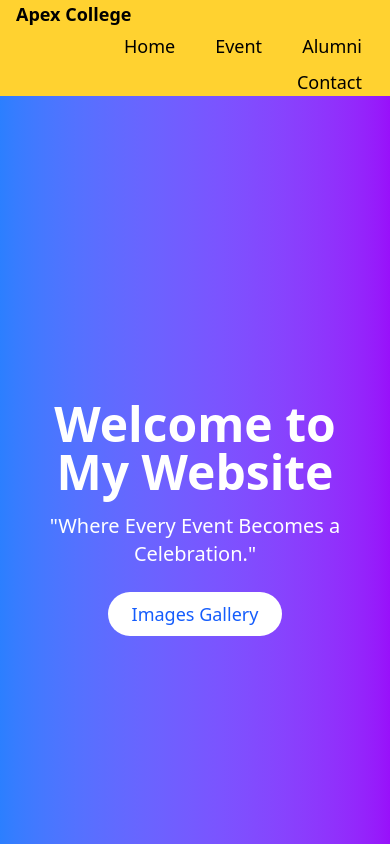
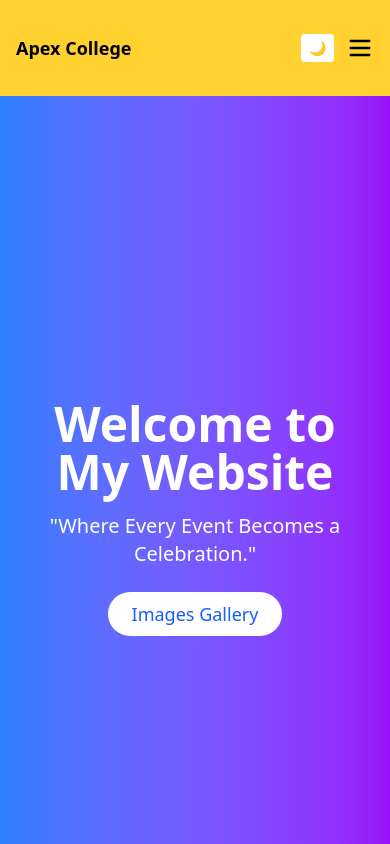
Before and after one commit to barunnbhattarai01/college-mangement-website, a React (Vite) app: page /home in a window 390 px wide. Shown: the top 844 px of the page. Built offline with nearby package versions, Linux system fonts and the light colour scheme; no server answers.

Commit message:
dark mode added through localstorage and hamborger added

```diff
--- a/package.json
+++ b/package.json
@@ -14,6 +14,7 @@
     "@tailwindcss/vite": "^4.1.5",
     "firebase": "^11.6.1",
     "framer-motion": "^12.9.4",
+    "lucide-react": "^0.511.0",
     "react": "^19.0.0",
     "react-dom": "^19.0.0",
     "react-icons": "^5.5.0",
--- a/src/event.jsx
+++ b/src/event.jsx
@@ -48,7 +48,7 @@ function Event() {
 
   return (
     <>
-      <div className="px-4 sm:px-6 md:px-10 lg:px-20 dark:bg-black text-white">
+      <div className="px-4 sm:px-6 md:px-10 lg:px-20 ">
         <div className="max-w-2xl mx-auto mt-20 p-4 sm:p-6 md:p-8 bg-white shadow-lg rounded-2xl border border-amber-300">
           <h2 className="text-4xl font-bold text-center text-amber-600 mb-8 uppercase">
             Create New Event
--- a/src/nav.jsx
+++ b/src/nav.jsx
@@ -1,54 +1,69 @@
 import React from 'react';
-import { Link, NavLink } from 'react-router-dom';
+import { Link } from 'react-router-dom';
+import { Menu, X } from 'lucide-react'; // For mobile hamburger icon
 
+function Navbar() {
+  const [theme, setTheme] = React.useState(() => {
+    return localStorage.getItem("theme") || "light";
+  });
 
-function Navbar(){
+  const [menuOpen, setMenuOpen] = React.useState(false);
 
- /*const[theme,settheme]=React.useState("light");
+  React.useEffect(() => {
+    if (theme === "dark") {
+      document.documentElement.classList.add("dark");
+    } else {
+      document.documentElement.classList.remove("dark");
+    }
+    localStorage.setItem("theme", theme);
+  }, [theme]);
 
-  React.useEffect(()=>
-  {
-  if (theme==="light"){
-    document.documentElement.classList.add("dark");
-  }
-  else{
-    document.documentElement.classList.remove("dark")
-  }
+  const toggleTheme = () => {
+    setTheme(prev => (prev === "light" ? "dark" : "light"));
+  };
 
+  const toggleMenu = () => {
+    setMenuOpen(!menuOpen);
+  };
 
-
-  },[theme] )
-
-
-  const handlesubmit=()=>{
-    settheme(theme==="light" ? "dark": "light")
-  }*/
-
-return(
+  return (
     <>
-<div className="flex flex-wrap justify-between items-center px-4 md:px-12 h-24 bg-amber-300 text-black text-lg md:text-2xl">
+      <div className="flex justify-between items-center px-4 md:px-12 h-24 bg-amber-300 text-black text-lg md:text-2xl relative">
         <div className="font-bold">Apex College</div>
 
-  <nav className="flex flex-wrap justify-end items-center gap-x-4 md:gap-x-12">
+        {/* Desktop Nav */}
+        <nav className="hidden md:flex items-center gap-x-8">
           <Link to="/home" className="hover:bg-amber-500 px-3 py-1 rounded-xl">Home</Link>
           <Link to="/event" className="hover:bg-amber-500 px-3 py-1 rounded-xl">Event</Link>
           <Link to="/course" className="hover:bg-amber-500 px-3 py-1 rounded-xl">Alumni</Link>
           <Link to="/contact" className="hover:bg-amber-500 px-3 py-1 rounded-xl">Contact</Link>
+          <button onClick={toggleTheme} className="bg-white text-black px-3 py-1 rounded-xl hover:bg-gray-200 text-base">
+            {theme === "light" ? "Dark Mode" : "Light Mode"}
+          </button>
         </nav>
+
+        {/* Mobile Nav Toggle */}
+        <div className="md:hidden flex items-center gap-3">
+          <button onClick={toggleTheme} className="bg-white text-black px-2 py-1 rounded hover:bg-gray-200 text-sm">
+            {theme === "light" ? "🌙" : "☀️"}
+          </button>
+          <button onClick={toggleMenu}>
+            {menuOpen ? <X size={28} /> : <Menu size={28} />}
+          </button>
         </div>
 
-
-
-
+        {/* Mobile Nav Menu */}
+        {menuOpen && (
+          <div className="absolute top-24 left-0 w-full bg-amber-200 flex flex-col items-start gap-4 px-4 py-4 z-10 md:hidden text-base">
+            <Link to="/home" className="w-full py-2" onClick={toggleMenu}>Home</Link>
+            <Link to="/event" className="w-full py-2" onClick={toggleMenu}>Event</Link>
+            <Link to="/course" className="w-full py-2" onClick={toggleMenu}>Alumni</Link>
+            <Link to="/contact" className="w-full py-2" onClick={toggleMenu}>Contact</Link>
+          </div>
+        )}
+      </div>
     </>
-
-
-
-)
-
+  );
 }
 
-
-
-
 export default Navbar;
```
Also changed, not shown: 1 other file (tests, documents, lock files or other folders). Lines whose indentation alone changed are shown as unchanged.
